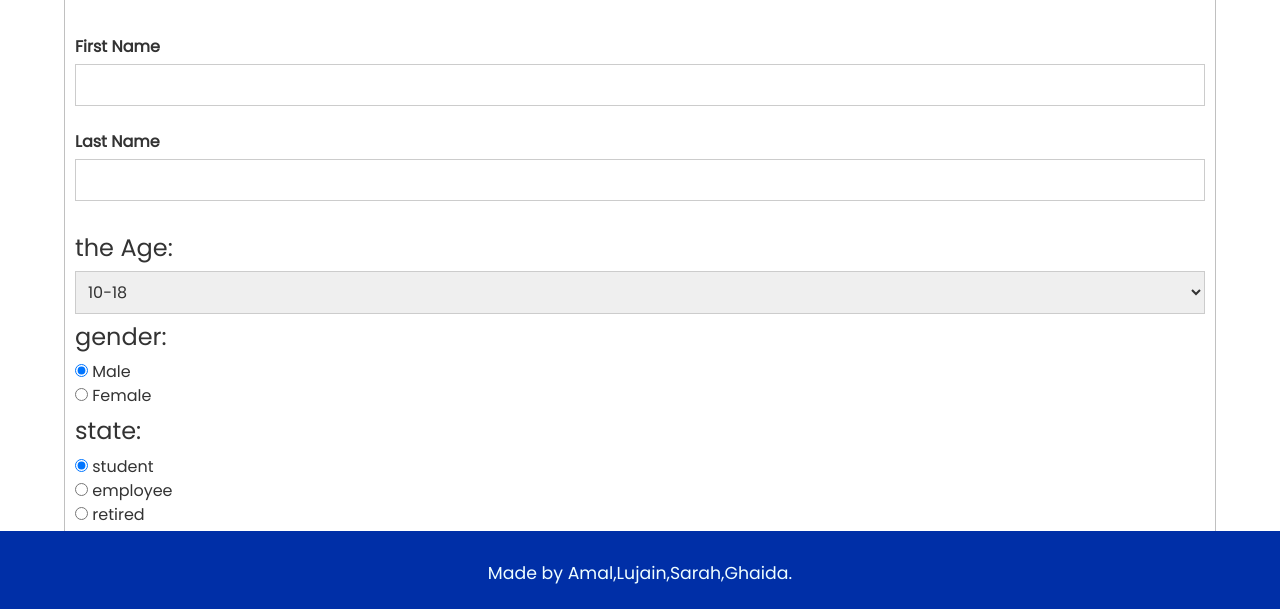
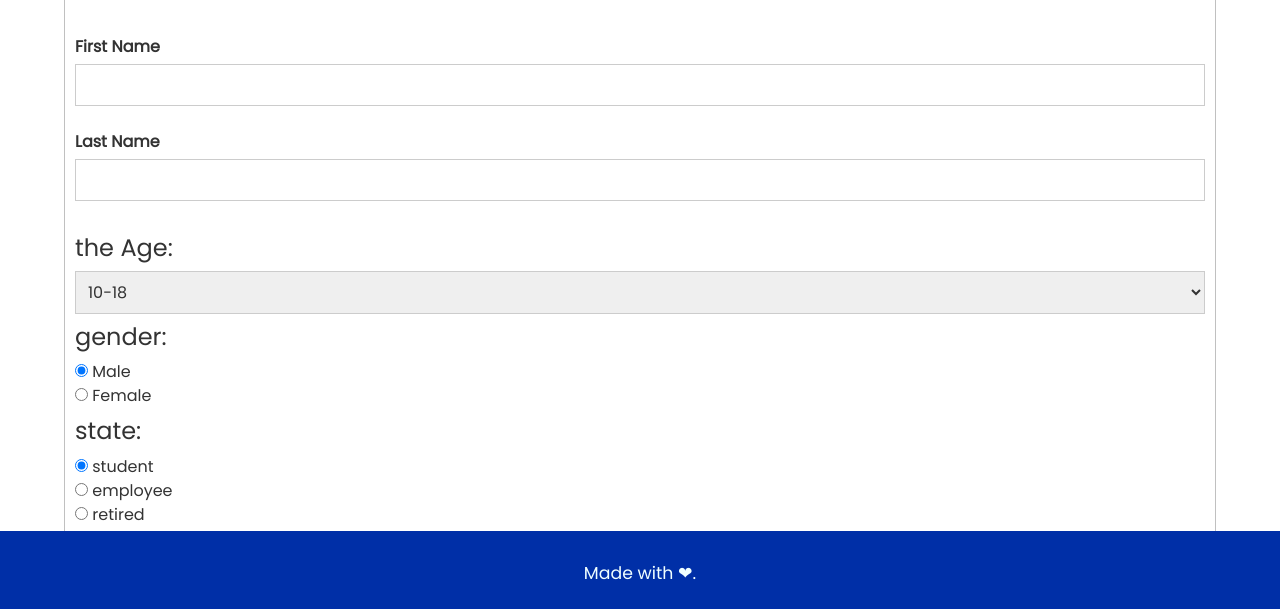
Before and after one commit to SarahSS6/-ISM362-project, a plain HTML site: page conatct.html in a window 1280 px wide. Shown: the part 189-798 px from the top of the page. Drawn offline with nearby package versions, Linux system fonts and the light colour scheme; files that its build step writes are made by us from their sources; files whose address does not match are found by name.

Commit message:
change made by

```diff
--- a/conatct.html
+++ b/conatct.html
@@ -116,7 +116,7 @@ body {font-size:16px;}
 </fieldset>
     <br><br><br><br><br>
     <div class="fotr" >
-        Made by Amal,Lujain,Sarah,Ghaida.
+        Made with ❤.
         </div>
 
 </body>
```
